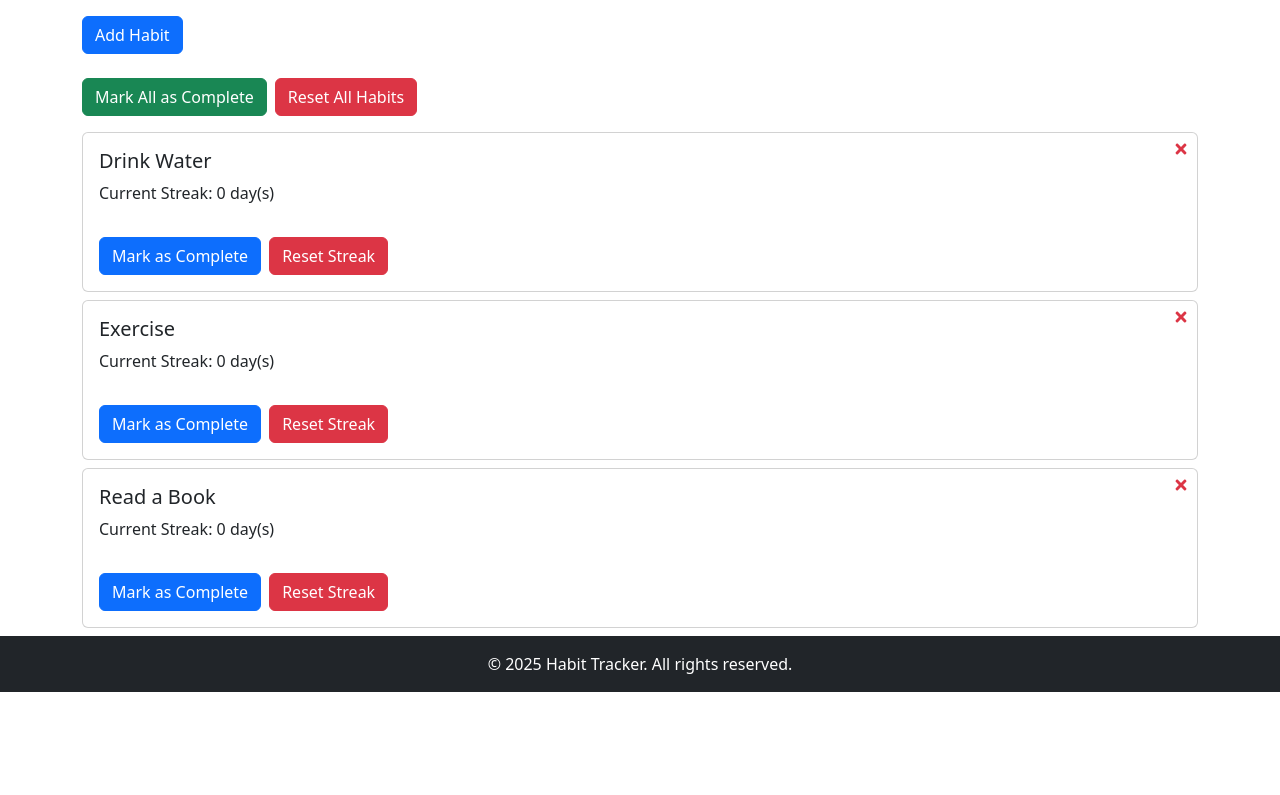
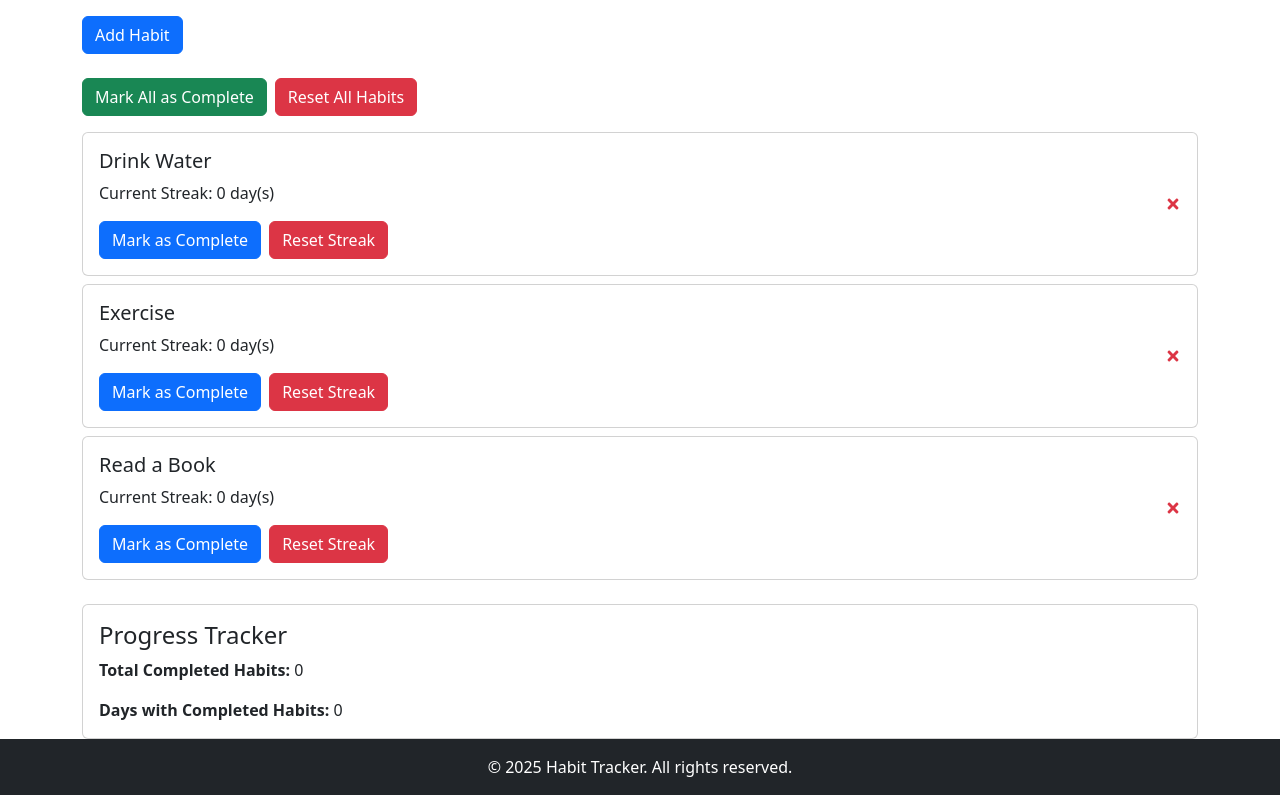
Before and after one commit to MattMaric/Habit-Tracker, a React (Vite) app: page / in a window 1280 px wide. Shown: the part 292-1087 px from the top of the page. Before the commit the page ends 984 px from the top, so only its background shows below. Built offline with nearby package versions, Linux system fonts and the light colour scheme.

Commit message:
Add progress tracker component

```diff
--- a/src/components/Habit.jsx
+++ b/src/components/Habit.jsx
@@ -1,34 +1,36 @@
 import React from "react";
 import { FaTimes } from "react-icons/fa";
 
-const Habit = ({ name, completed, streak, onDelete, onComplete, onReset }) => {
+const Habit = ({ habit, onDelete, onUpdate }) => {
+  const handleComplete = () => {
+    if (!habit.completed) {
+      const updatedHabit = { ...habit, streak: habit.streak + 1, completed: true };
+      onUpdate(habit.id, updatedHabit);
+    }
+  };
+
+  const resetStreak = () => {
+    const updatedHabit = { ...habit, streak: 0, completed: false };
+    onUpdate(habit.id, updatedHabit);
+  };
+
   return (
-    <div className="card mb-2">
-      <div className="card-body d-flex justify-content-between">
-        <div>
-          <h5 className="card-title">{name}</h5>
-          <p className="card-text">Current Streak: {streak} day(s)</p>
-        </div>
-        <div>
-          <FaTimes
-          className="position-absolute top-0 end-0 m-2 text-danger"
-          style={{ cursor: "pointer" }}
-          onClick={onDelete}
-        />
-        </div>
-      </div>
+    <div className="card mb-2 d-flex flex-row align-items-center justify-content-between">
       <div className="card-body">
+        <h5 className="card-title">{habit.name}</h5>
+        <p className="card-text">Current Streak: {habit.streak} day(s)</p>
         <button
-          className={`btn ${completed ? "btn-success" : "btn-primary"} me-2`}
-          onClick={onComplete}
-          disabled={completed}
+          className={`btn ${habit.completed ? "btn-success" : "btn-primary"} me-2`}
+          onClick={handleComplete}
+          disabled={habit.completed}
         >
-          {completed ? "Completed" : "Mark as Complete"}
+          {habit.completed ? "Completed" : "Mark as Complete"}
         </button>
-        <button className="btn btn-danger" onClick={onReset}>
+        <button className="btn btn-danger" onClick={resetStreak}>
           Reset Streak
         </button>
       </div>
+      <FaTimes className="text-danger me-3" style={{ cursor: "pointer" }} onClick={onDelete} />
     </div>
   );
 };
--- a/src/components/HabitList.jsx
+++ b/src/components/HabitList.jsx
@@ -1,6 +1,7 @@
 import React, { useState } from "react";
 import Habit from "./Habit";
 import HabitForm from "./HabitForm";
+import ProgressTracker from "./ProgressTracker";
 
 const HabitList = () => {
   const [habits, setHabits] = useState([
@@ -8,6 +9,8 @@ const HabitList = () => {
     { id: 2, name: "Exercise", completed: false, streak: 0 },
     { id: 3, name: "Read a Book", completed: false, streak: 0 },
   ]);
+
+  const [completionDays, setCompletionDays] = useState(new Set());
 
   const addHabit = (habitName) => {
     if (habitName) {
@@ -26,35 +29,49 @@ const HabitList = () => {
   };
 
   const markAllAsComplete = () => {
-    setHabits(
-      habits.map((habit) => ({
-        ...habit,
-        completed: true,
-        streak: habit.completed ? habit.streak : habit.streak + 1,
-      }))
+    setHabits((prevHabits) =>
+      prevHabits.map((habit) =>
+        habit.completed ? habit : { ...habit, completed: true, streak: habit.streak + 1 }
+      )
     );
+
+    setCompletionDays((prevDays) => {
+      const today = new Date().toDateString();
+      const newDays = new Set(prevDays);
+      newDays.add(today);
+      return newDays;
+    });
   };
 
   const resetAllHabits = () => {
-    setHabits(habits.map((habit) => ({ ...habit, completed: false, streak: 0 })));
+    setHabits((prevHabits) =>
+      prevHabits.map((habit) => ({ ...habit, completed: false, streak: 0 }))
+    );
+    setCompletionDays(new Set());
   };
 
-  const handleComplete = (id) => {
-    setHabits(
-      habits.map((habit) =>
-        habit.id === id
-          ? { ...habit, completed: true, streak: habit.streak + 1 }
-          : habit
-      )
+  const updateHabit = (id, updatedHabit) => {
+    setHabits((prevHabits) =>
+      prevHabits.map((h) => (h.id === id ? updatedHabit : h))
     );
-  };
 
-  const handleReset = (id) => {
-    setHabits(
-      habits.map((habit) =>
-        habit.id === id ? { ...habit, completed: false, streak: 0 } : habit
-      )
-    );
+    const today = new Date().toDateString();
+
+    setCompletionDays((prevDays) => {
+      const newDays = new Set(prevDays);
+
+      if (updatedHabit.completed) {
+        newDays.add(today);
+      } else {
+        // If there are no completed habits for today, remove today's date
+        const anyCompleted = habits.some((habit) => habit.id !== id && habit.completed);
+        if (!anyCompleted) {
+          newDays.delete(today);
+        }
+      }
+
+      return newDays;
+    });
   };
 
   return (
@@ -75,17 +92,19 @@ const HabitList = () => {
         habits.map((habit) => (
           <Habit
             key={habit.id}
-            name={habit.name}
-            completed={habit.completed}
-            streak={habit.streak}
+            habit={habit}
             onDelete={() => deleteHabit(habit.id)}
-            onComplete={() => handleComplete(habit.id)}
-            onReset={() => handleReset(habit.id)}
+            onUpdate={updateHabit}
           />
         ))
       ) : (
         <p className="text-muted">No habits available. Add a new habit to get started!</p>
       )}
+
+      <ProgressTracker
+        totalCompleted={habits.filter((habit) => habit.completed).length}
+        completionDays={completionDays.size}
+      />
     </div>
   );
 };
--- /dev/null
+++ b/src/components/ProgressTracker.jsx
@@ -0,0 +1,19 @@
+import React from "react";
+
+const ProgressTracker = ({ totalCompleted, completionDays }) => {
+  return (
+    <div className="card mt-4">
+      <div className="card-body">
+        <h4 className="card-title">Progress Tracker</h4>
+        <p className="card-text">
+          <strong>Total Completed Habits:</strong> {totalCompleted}
+        </p>
+        <p className="card-text">
+          <strong>Days with Completed Habits:</strong> {completionDays}
+        </p>
+      </div>
+    </div>
+  );
+};
+
+export default ProgressTracker;
```
